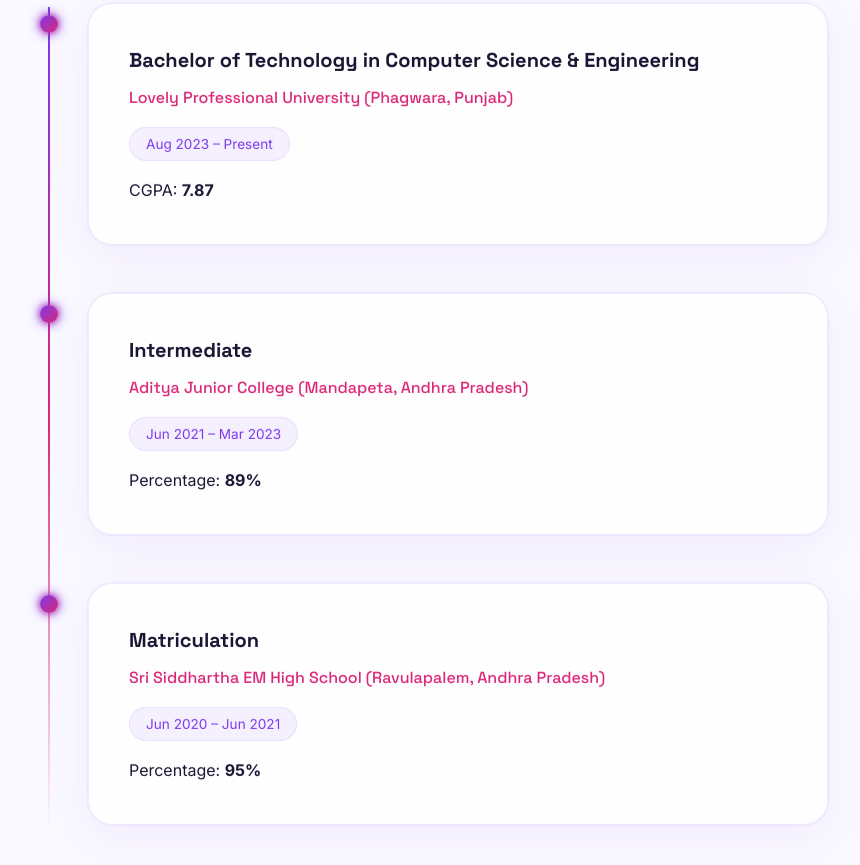
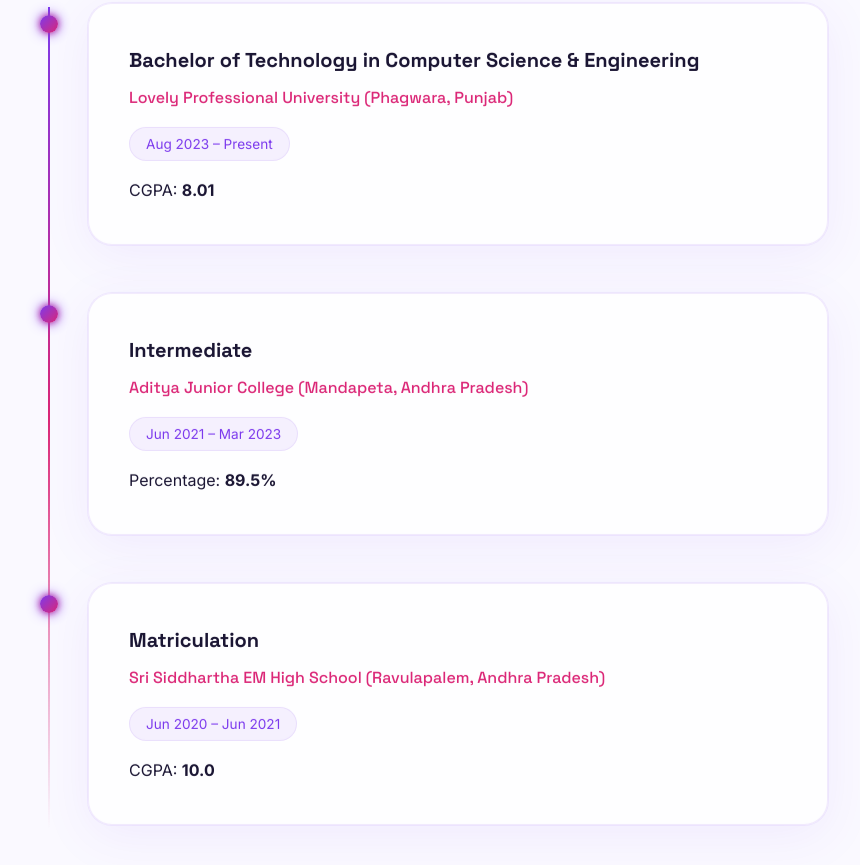
Before and after one commit to durgareddy225/Portfolio, a plain HTML site: page index.html in a window 1280 px wide. Shown: the part 1932-2797 px from the top of the page, without its empty margins (212-1072 px from the left). Drawn offline with nearby package versions, Linux system fonts and the light colour scheme.

Commit message:
Update index.html

```diff
--- a/index.html
+++ b/index.html
@@ -186,7 +186,7 @@
           <h3>Bachelor of Technology in Computer Science & Engineering</h3>
           <h4>Lovely Professional University (Phagwara, Punjab)</h4>
           <span class="date">Aug 2023 – Present</span>
-          <p>CGPA: <strong>7.87</strong></p>
+          <p>CGPA: <strong>8.01</strong></p>
         </div>
       </div>
       <div class="timeline-item slide-in-right">
@@ -195,7 +195,7 @@
           <h3>Intermediate</h3>
           <h4>Aditya Junior College (Mandapeta, Andhra Pradesh)</h4>
           <span class="date">Jun 2021 – Mar 2023</span>
-          <p>Percentage: <strong>89%</strong></p>
+          <p>Percentage: <strong>89.5%</strong></p>
         </div>
       </div>
       <div class="timeline-item slide-in-left">
@@ -204,7 +204,7 @@
           <h3>Matriculation</h3>
           <h4>Sri Siddhartha EM High School (Ravulapalem, Andhra Pradesh)</h4>
           <span class="date">Jun 2020 – Jun 2021</span>
-          <p>Percentage: <strong>95%</strong></p>
+          <p>CGPA: <strong>10.0</strong></p>
         </div>
       </div>
     </div>
```
